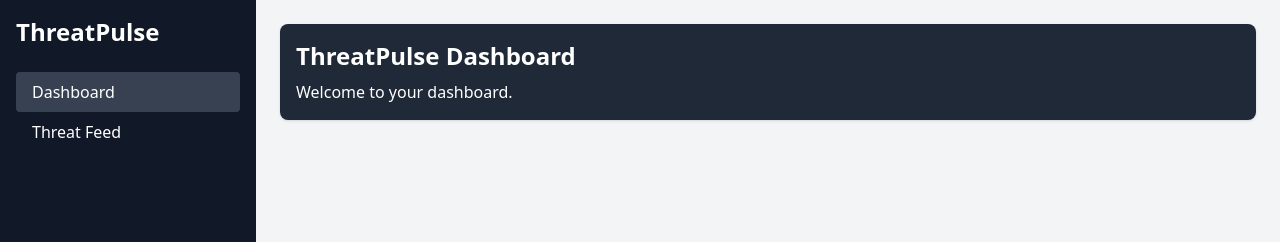
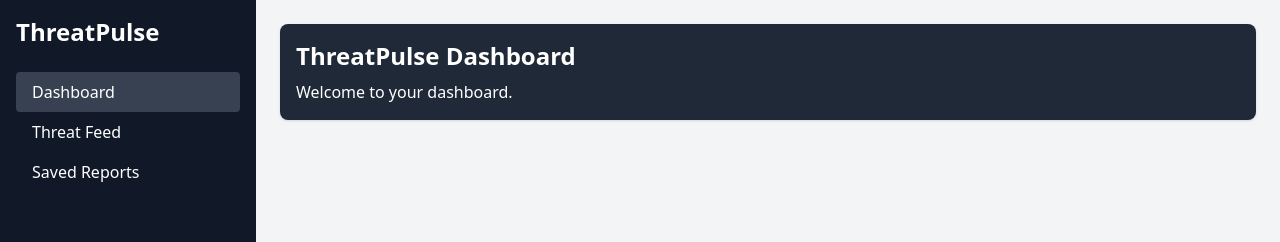
Before and after one commit to graydragon2/threatpulse-frontend, a Next.js app: page /dashboard in a window 1280 px wide. Shown: the top 242 px of the page. Built offline with nearby package versions, Linux system fonts and the light colour scheme.

Commit message:
Add: Added SavedReports Tab

```diff
--- a/components/Sidebar.tsx
+++ b/components/Sidebar.tsx
@@ -25,6 +25,10 @@ export default function Sidebar() {
         <Link href="/feed">
          <span className={`block px-4 py-2 rounded hover:bg-gray-700 ${isActive('/feed') ? 'bg-gray-700' : ''}`}>Threat Feed</span>
         </Link>
+        <Link href="/savedReports">
+         <span className={`block px-4 py-2 rounded hover:bg-gray-700 ${isActive('/savedReports') ? 'bg-gray-700' : ''}`}>Saved Reports</span>
+        </Link>
+
         </nav>
       </div>
 
```
Lines whose indentation alone changed are shown as unchanged.
